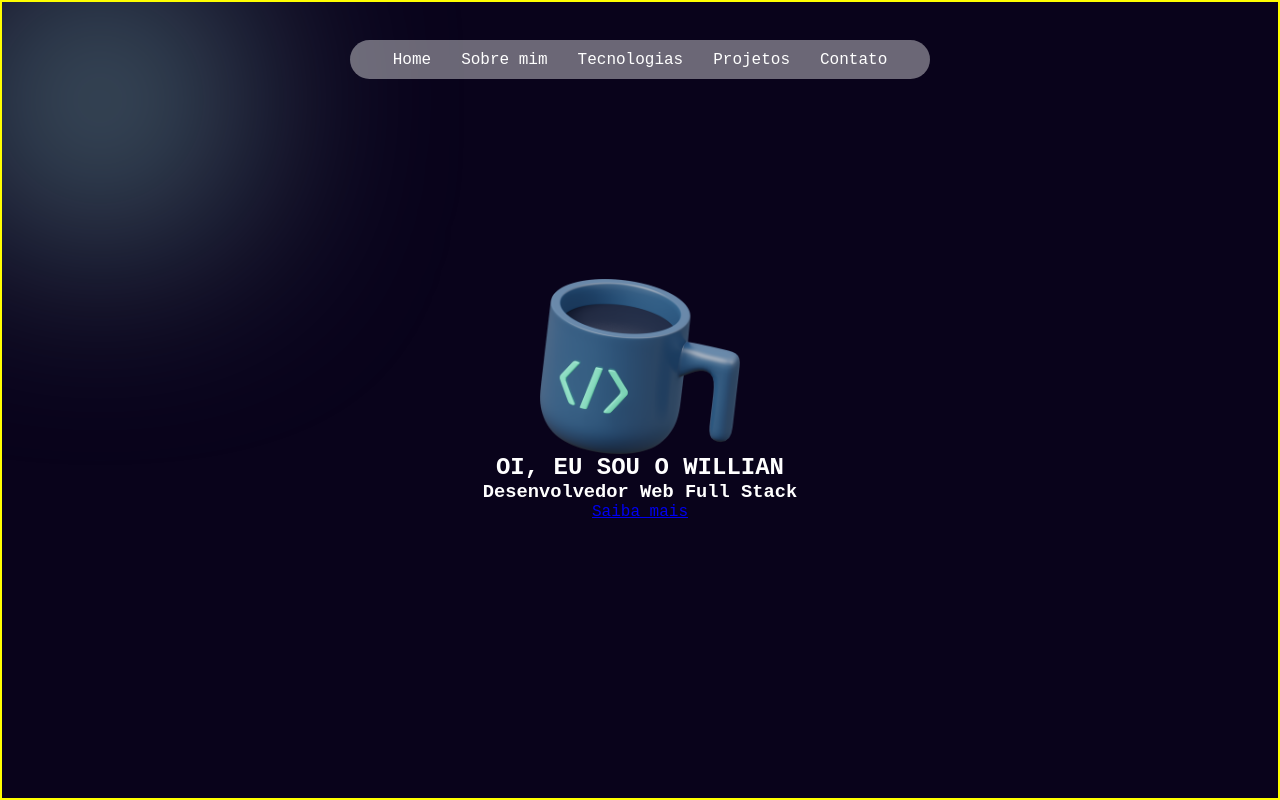
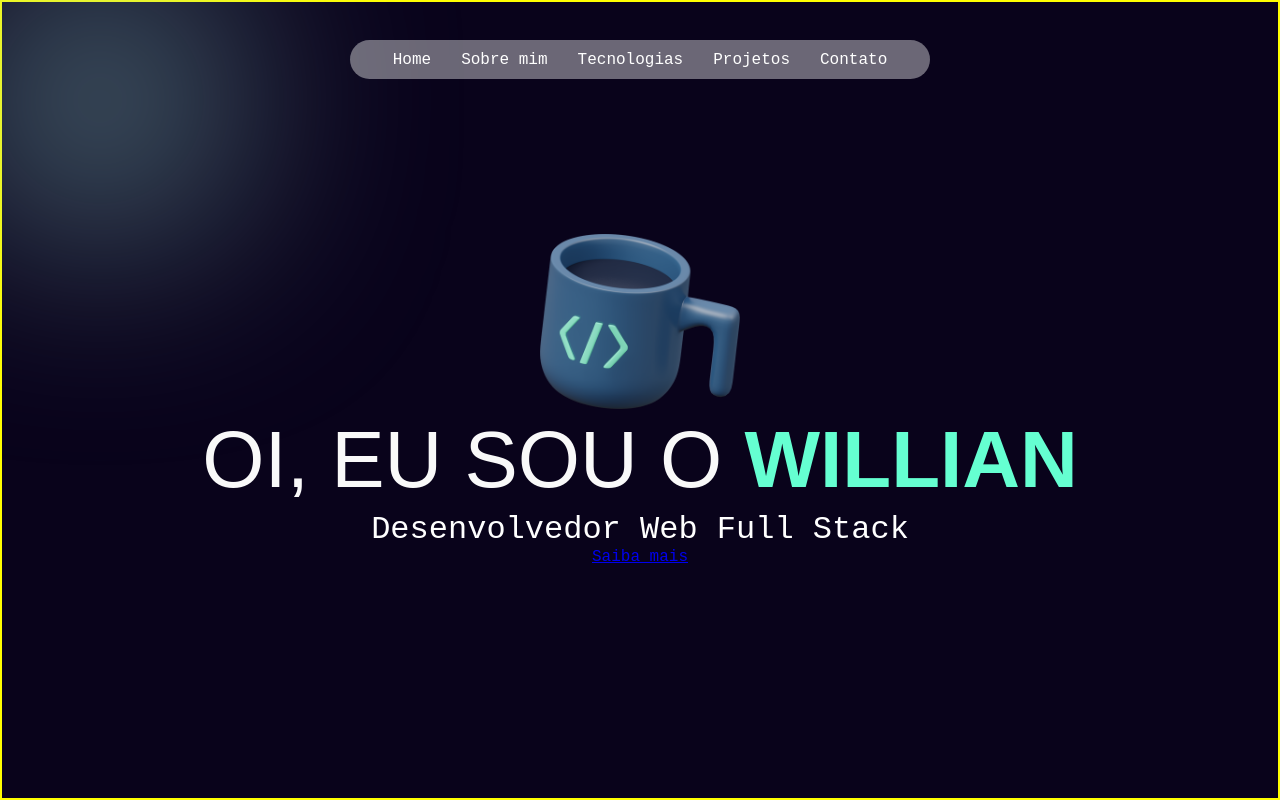
Before and after one commit to willianbatist/portfolio_web, a Next.js app: page / in a window 1280 px wide. Shown: the top 800 px of the page. Built offline with nearby package versions, Linux system fonts and the light colour scheme.

Commit message:
styles(Title): h1, span

```diff
--- a/src/components/title/title.style.ts
+++ b/src/components/title/title.style.ts
@@ -3,11 +3,35 @@ import styled from "styled-components";
 
 
 export const Title = styled.section`
-  position: relative;
   min-height: 100vh;
   border: 2px solid yellow;
   display: flex;
   flex-direction: column;
   justify-content: center;
   align-items: center;
+
+  h1 {
+    text-transform: uppercase;
+    color: #f9f9f9;
+    font-weight: 400;
+    font-size: 5em;
+    text-align: center;
+    margin: 5px;
+    font-family: 'TT Norms Pro', sans-serif;
+    scroll-behavior: smooth;
+  }
+
+  span {
+    font-weight: 600;
+    color: #65ffd1;
+    font-family: 'TT Norms Pro', sans-serif;
+    scroll-behavior: smooth;
+  }
+
+  h3 {
+    color: #ffffff;
+    font-weight: 300;
+    font-size: 2em;
+    text-align: center;
+  }
 `;
```
